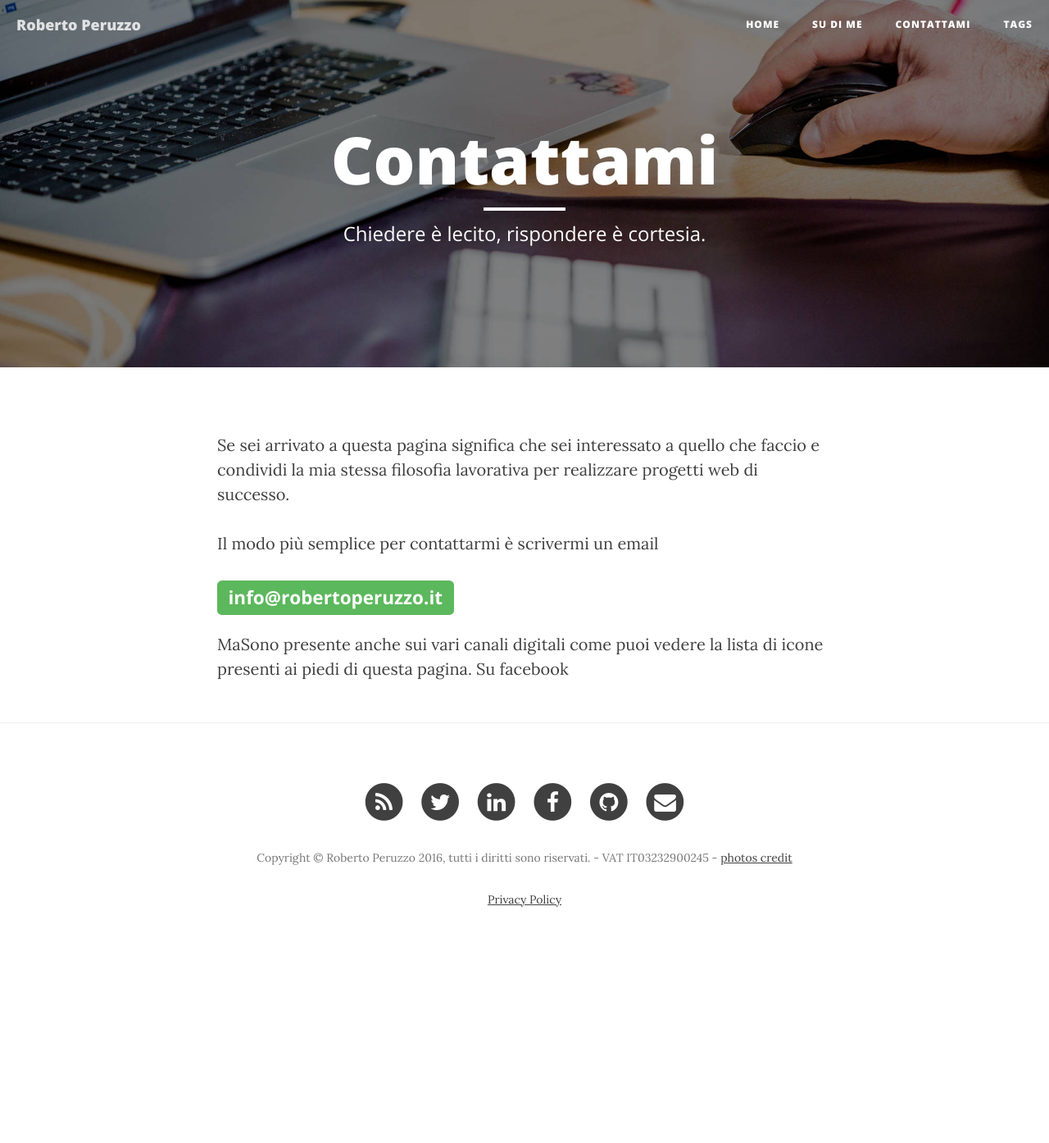
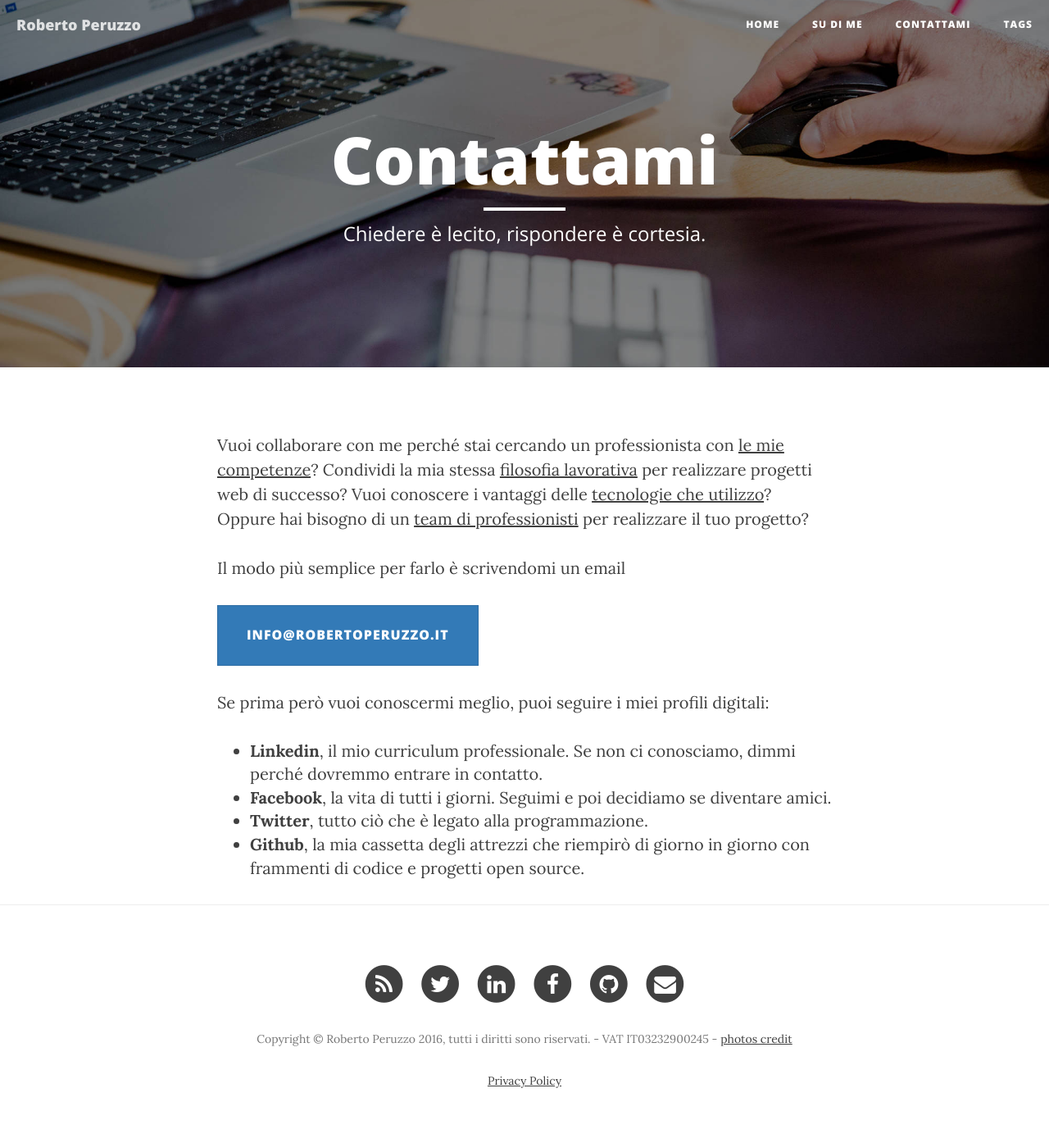
Before and after one commit to robertoperuzzo/robertoperuzzo.github.io, a Jekyll site: the page built from contattami.html, in a window 1280 px wide. Shown: the whole page at 82% size. Built offline with Jekyll 4.4.1, drawn with Linux system fonts in a browser that asks for light colours; nearby versions of some CDN libraries; comment, search, counter and statistics services are not loaded; before the commit the page ends 1173 px from its top, so only the background shows below that.

Commit message:
Completed contact page.

```diff
--- a/_config.yml
+++ b/_config.yml
@@ -1,19 +1,19 @@
 # Site settings
 title: Roberto Peruzzo
 header-img: img/home-bg.jpg
-email: hi@robertoperuzzo.it
+email: info@robertoperuzzo.it
 copyright_name: Roberto Peruzzo
 description: > # this means to ignore newlines until "baseurl:"
-  Write an awesome description for your new site here. You can edit this
-  line in _config.yml. It will appear in your document head meta (for
-  Google search results) and in your feed.xml site description.
+  Web developer freelance, artigiano del codice, sostenitore della filosofia
+  open source e Drupal addicted. Collaboro con aziende, agenzie e altri
+  freelance creando software per un web sostenibile.
 baseurl: ""
-url: "http://robertoperuzzo.github.io"
+url: "http://robertoperuzzo.it"
 linkedin_username: robertoperuzzo
 twitter_username: robertoperuzzo
 github_username: robertoperuzzo
 facebook_username: peruzzo.roberto
-email_username: hi@robertoperuzzo.it
+email_username: info@robertoperuzzo.it
 
 # Google Analytics
 # To enable google analytics, uncomment below line with a valid Google Tracking ID
--- a/_includes/footer.html
+++ b/_includes/footer.html
@@ -5,7 +5,7 @@
             <div class="col-lg-8 col-lg-offset-2 col-md-10 col-md-offset-1">
                 <ul class="list-inline text-center">
                     <li>
-                        <a href="{{ "/feed.xml" | prepend: site.baseurl }}">
+                        <a href="{{ "/feed.xml" | prepend: site.baseurl }}" target="_blank">
                             <span class="fa-stack fa-lg">
                                 <i class="fa fa-circle fa-stack-2x"></i>
                                 <i class="fa fa-rss fa-stack-1x fa-inverse"></i>
@@ -14,7 +14,7 @@
                     </li>
                     {% if site.twitter_username %}
                     <li>
-                        <a href="https://twitter.com/{{ site.twitter_username }}">
+                        <a href="https://twitter.com/{{ site.twitter_username }}" target="_blank">
                             <span class="fa-stack fa-lg">
                                 <i class="fa fa-circle fa-stack-2x"></i>
                                 <i class="fa fa-twitter fa-stack-1x fa-inverse"></i>
@@ -24,7 +24,7 @@
                     {% endif %}
                     {% if site.linkedin_username %}
                     <li>
-                        <a href="https://it.linkedin.com/in/{{ site.linkedin_username }}">
+                        <a href="https://it.linkedin.com/in/{{ site.linkedin_username }}" target="_blank">
                             <span class="fa-stack fa-lg">
                                 <i class="fa fa-circle fa-stack-2x"></i>
                                 <i class="fa fa-linkedin fa-stack-1x fa-inverse"></i>
@@ -34,7 +34,7 @@
                     {% endif %}
                     {% if site.facebook_username %}
                     <li>
-                        <a href="https://www.facebook.com/{{ site.facebook_username }}">
+                        <a href="https://www.facebook.com/{{ site.facebook_username }}" target="_blank">
                             <span class="fa-stack fa-lg">
                                 <i class="fa fa-circle fa-stack-2x"></i>
                                 <i class="fa fa-facebook fa-stack-1x fa-inverse"></i>
@@ -44,7 +44,7 @@
                     {% endif %}
                     {% if site.github_username %}
                     <li>
-                        <a href="https://github.com/{{ site.github_username }}">
+                        <a href="https://github.com/{{ site.github_username }}" target="_blank">
                             <span class="fa-stack fa-lg">
                                 <i class="fa fa-circle fa-stack-2x"></i>
                                 <i class="fa fa-github fa-stack-1x fa-inverse"></i>
--- a/_layouts/post.html
+++ b/_layouts/post.html
@@ -57,3 +57,6 @@ layout: default
 </article>
 
 <hr>
+
+<!-- Go to www.addthis.com/dashboard to customize your tools -->
+<script type="text/javascript" src="//s7.addthis.com/js/300/addthis_widget.js#pubid=ra-57efa59dcc973fca"></script>
--- a/contattami.html
+++ b/contattami.html
@@ -5,9 +5,43 @@ description: "Chiedere è lecito, rispondere è cortesia."
 header-img: "img/contact-bg.jpg"
 ---
 
-<p>Se sei arrivato a questa pagina significa che sei interessato a quello che
-faccio e condividi la mia stessa filosofia lavorativa per realizzare progetti web di successo.</p>
-<p>Il modo più semplice per contattarmi è scrivermi un email</p>
-<h2><span class="label label-success">info@robertoperuzzo.it</span></h2>
-<p>MaSono presente anche sui vari canali digitali come puoi vedere la lista di
-icone presenti ai piedi di questa pagina. Su facebook </p>
+<p>Vuoi collaborare con me perché stai cercando un professionista con
+  <a href="{{ "/about/#cosa-faccio" | prepend: site.baseurl }}">le mie competenze</a>?
+  Condividi la mia stessa <a href="{{ "/about/#come-lo-faccio" | prepend: site.baseurl }}">filosofia lavorativa</a>
+  per realizzare progetti web di successo? Vuoi conoscere i vantaggi delle
+  <a href="{{ "/about/#tecnologie-che-utilizzo" | prepend: site.baseurl }}">tecnologie che utilizzo</a>?
+  Oppure hai bisogno di un
+  <a href="{{ "/about/#cosa-non-so-fare" | prepend: site.baseurl }}">team di professionisti</a>
+  per realizzare il tuo progetto?
+</p>
+<p>Il modo più semplice per farlo è scrivendomi un email</p>
+<h2><a class="btn btn-primary btn-lg" href="mailto:{{ site.email_username }}">{{ site.email_username }}</a></h2>
+<p>Se prima però vuoi conoscermi meglio, puoi seguire i miei profili digitali:</p>
+<ul>
+  {% if site.linkedin_username %}
+  <li>
+      <strong><a href="https://it.linkedin.com/in/{{ site.linkedin_username }}" target="_blank">
+          Linkedin</a></strong>, il mio curriculum professionale. Se non ci conosciamo, dimmi perché
+      dovremmo entrare in contatto.
+  </li>
+  {% endif %}
+  {% if site.facebook_username %}
+  <li>
+      <strong><a href="https://www.facebook.com/{{ site.facebook_username }} target="_blank"">
+          Facebook</a></strong>, la vita di tutti i giorni. Seguimi e poi decidiamo se diventare amici.
+  </li>
+  {% endif %}
+  {% if site.twitter_username %}
+  <li>
+      <strong><a href="https://twitter.com/{{ site.twitter_username }} target="_blank"">
+          Twitter</a></strong>, tutto ciò che è legato alla programmazione.
+  </li>
+  {% endif %}
+  {% if site.github_username %}
+  <li>
+      <strong><a href="https://github.com/{{ site.github_username }} target="_blank"">
+          Github</a></strong>, la mia cassetta degli attrezzi che riempirò di giorno in giorno
+      con frammenti di codice e progetti open source.
+  </li>
+  {% endif %}
+</ul>
```
Also changed, not shown: _posts/2014-07-01-dreams.markdown (deleted, +0 -42 lines), _posts/2014-07-08-failure-is-not-an-option.markdown (deleted, +0 -43 lines), _posts/2014-08-24-science-has-not-yet-mastered-prophecy.markdown (deleted, +0 -43 lines), _posts/2014-09-18-i-believe.markdown (deleted, +0 -42 lines), _posts/2014-09-24-man-must-explore.markdown (deleted, +0 -43 lines), _posts/2016-09-24-welcome-to-jekyll.markdown (deleted, +0 -25 lines), about.html (+5 -5 lines).
